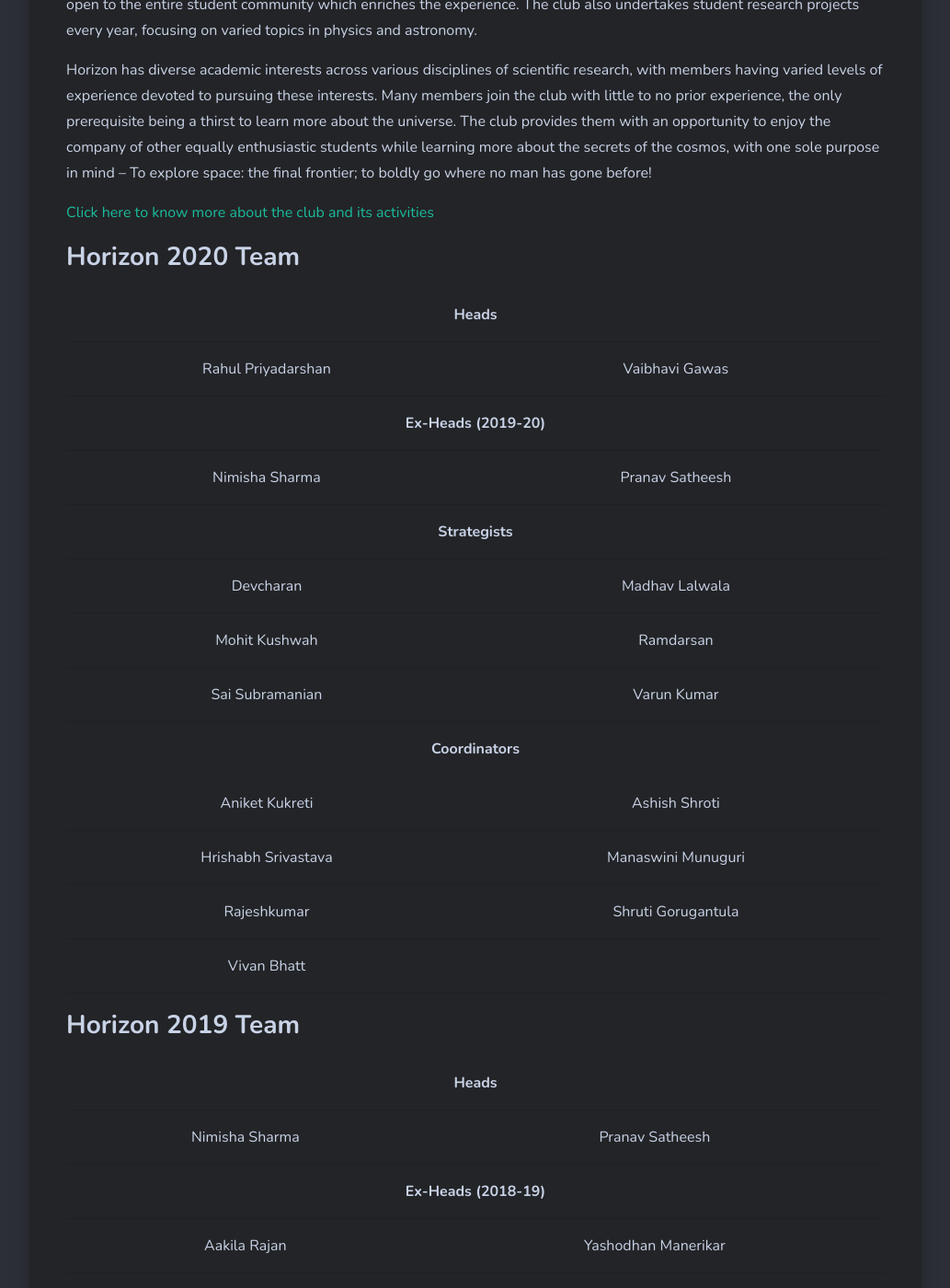
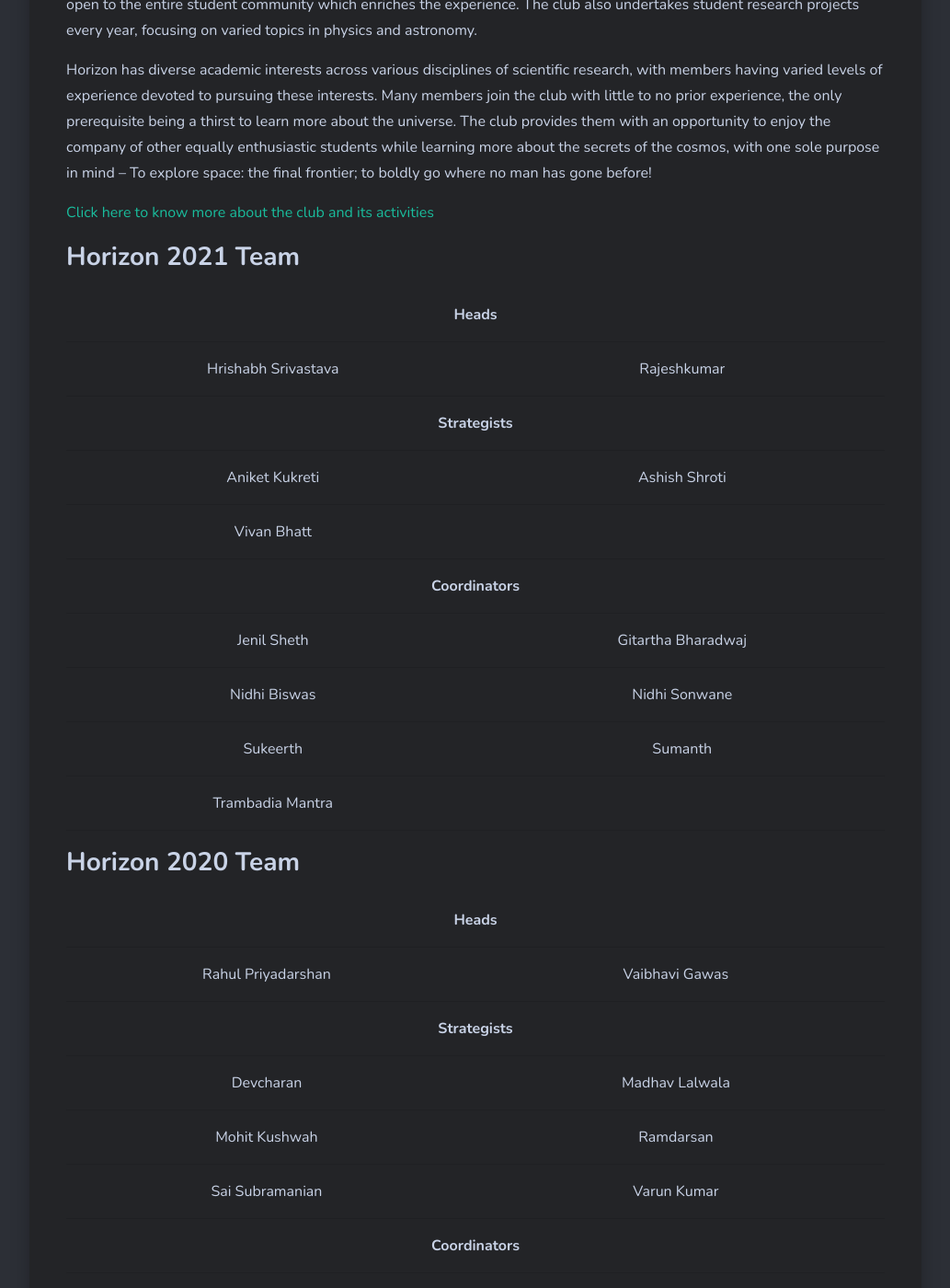
Before and after one commit to HorizonIITM/HorizonIITM.github.io, a Jekyll site: the page built from _pages/about.md, in a window 1280 px wide and 1400 px high, scrolled down 1168 px. Shown: the whole window at 92% size, without its empty margins (123-1156 px from the left). Built offline with Jekyll 4.4.1, drawn with Linux system fonts in a browser that asks for light colours; nearby versions of some CDN libraries.

Commit message:
updated gemfile.lock and team details
here comes a generation of horizon cult members

```diff
--- a/_pages/about.md
+++ b/_pages/about.md
@@ -17,6 +17,54 @@ Horizon has diverse academic interests across various disciplines of scientific
 
 [Click here to know more about the club and its activities]({% post_url 2020-08-14-horizon %})
 
+## Horizon 2021 Team
+
+<table class='centered responsive-table'>
+    <thead>
+    <tr>
+        <th colspan='2'>Heads</th>
+    </tr>
+    </thead>
+    <tbody>
+    <tr>
+        <td>Hrishabh Srivastava</td>
+        <td>Rajeshkumar</td>
+    </tr>
+    </tbody>
+    <thead>
+    <tr>
+        <th colspan='2'>Strategists</th>
+    </tr>
+    </thead>
+    <tbody>
+    <tr>
+        <td>Aniket Kukreti</td>
+        <td>Ashish Shroti</td>
+    </tr><tr>
+        <td>Vivan Bhatt</td>
+    </tr>
+    </tbody>
+    <thead>
+    <tr>
+        <th colspan='2'>Coordinators</th>
+    </tr>
+    </thead>
+    <tbody>
+    <tr>
+        <td>Jenil Sheth</td>
+        <td>Gitartha Bharadwaj</td>
+    </tr><tr>
+        <td>Nidhi Biswas</td>
+        <td>Nidhi Sonwane</td>
+    </tr><tr>
+        <td>Sukeerth</td>
+        <td>Sumanth</td>
+    </tr><tr>
+        <td>Trambadia Mantra</td>
+    </tr>
+    </tbody>
+</table>
+
 ## Horizon 2020 Team
 
 <table class='centered responsive-table'>
@@ -29,17 +77,6 @@ Horizon has diverse academic interests across various disciplines of scientific
     <tr>
         <td>Rahul Priyadarshan</td>
         <td>Vaibhavi Gawas</td>
-    </tr>
-    </tbody>
-    <thead>
-    <tr>
-        <th colspan='2'>Ex-Heads (2019-20)</th>
-    </tr>
-    </thead>
-    <tbody>
-    <tr>
-        <td>Nimisha Sharma</td>
-        <td>Pranav Satheesh</td>
     </tr>
     </tbody>
     <thead>
```
Also changed, not shown: Gemfile.lock.
